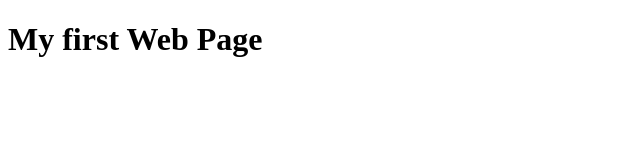
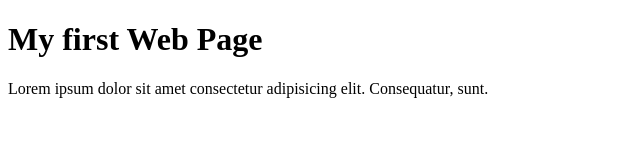
Before and after one commit to sanskargupta20706-code/MyProject, a plain HTML site: page index.html in a window 1280 px wide. Shown: the whole page, without its empty margins (0-640 px from the left). Drawn offline with Linux system fonts and the light colour scheme.

Commit message:
index file 1.1

```diff
--- a/index.html
+++ b/index.html
@@ -7,5 +7,6 @@
 </head>
 <body>
     <h1>My first Web Page</h1>
+    <p>Lorem ipsum dolor sit amet consectetur adipisicing elit. Consequatur, sunt.</p>
 </body>
 </html>
```
